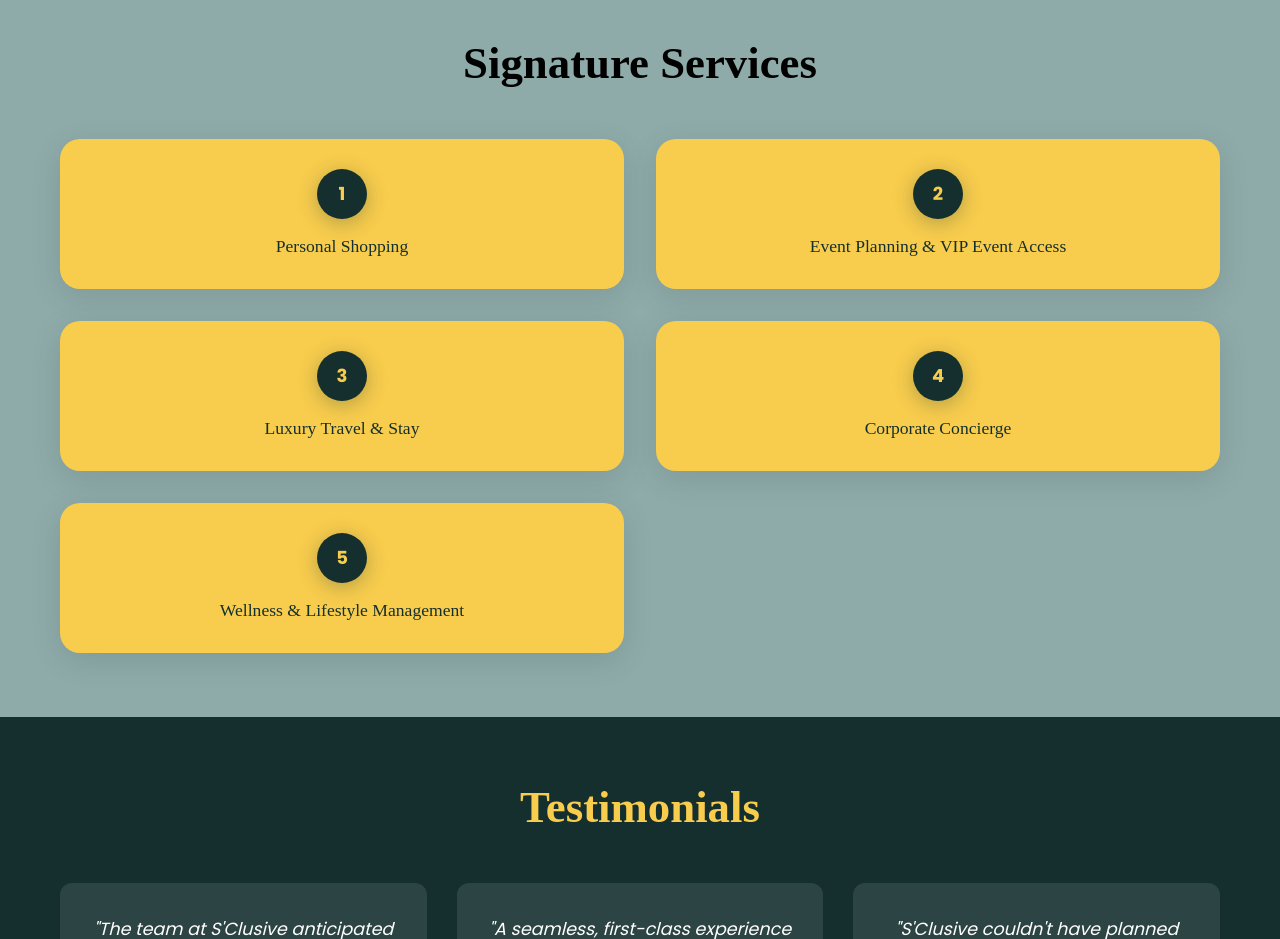
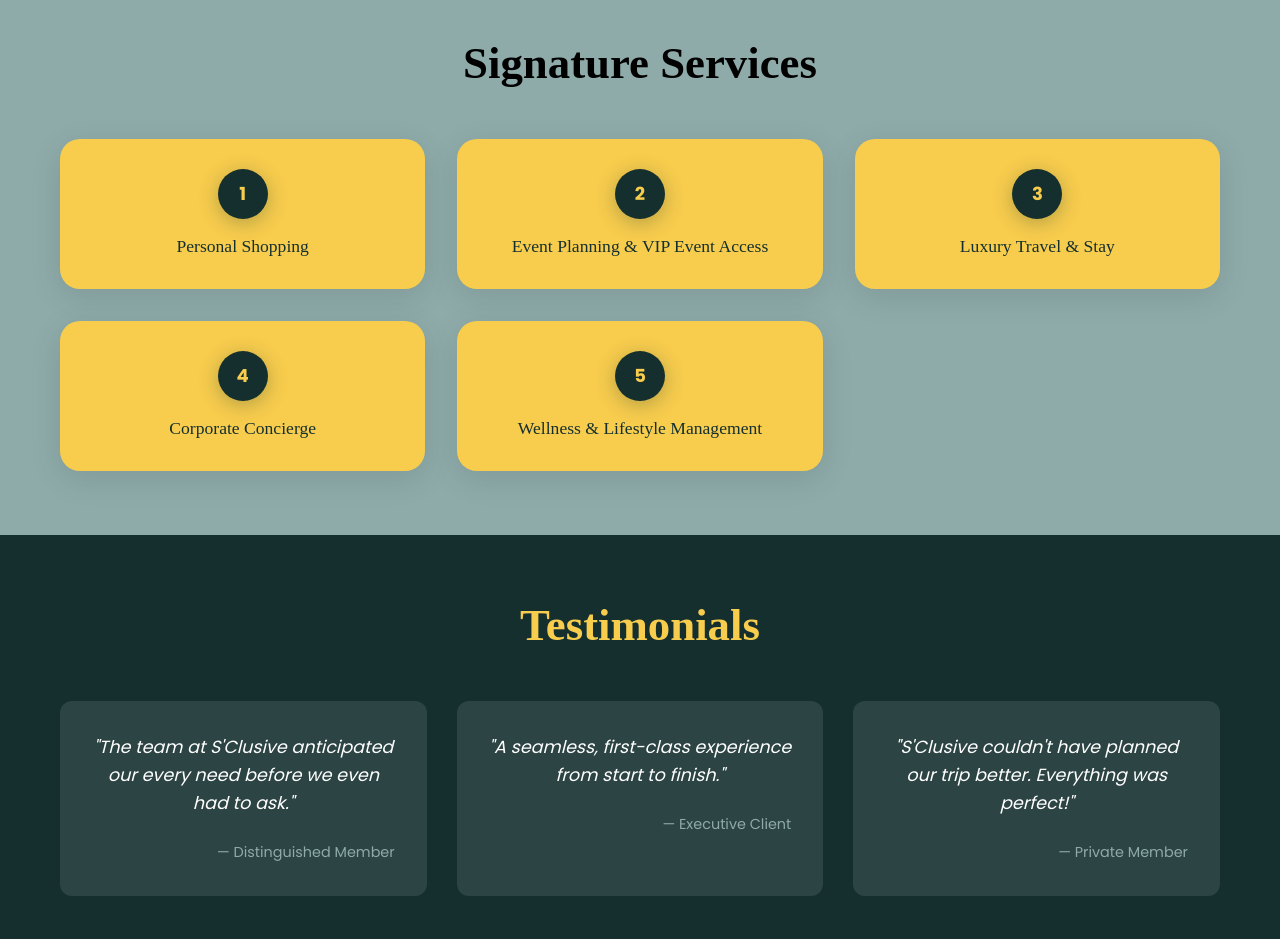
Before and after one commit to pratapbaraiyagit/Sclusive-Concierge, a React (Create React App) app: page / in a window 1280 px wide. Shown: the part 1260-2199 px from the top of the page. Built offline with nearby package versions, Linux system fonts and the light colour scheme; no server answers.

Commit message:
Update Homepage.js

```diff
--- a/src/pages/Homepage.js
+++ b/src/pages/Homepage.js
@@ -145,7 +145,7 @@ const Homepage = () => {
         <div className="responsive-container">
           <h2 className="section-title-large text-black">Signature Services</h2>
 
-          <div className="services-grid">
+          <div className="services-grid_home">
             {[
               "Personal Shopping",
               "Event Planning & VIP Event Access",
```
